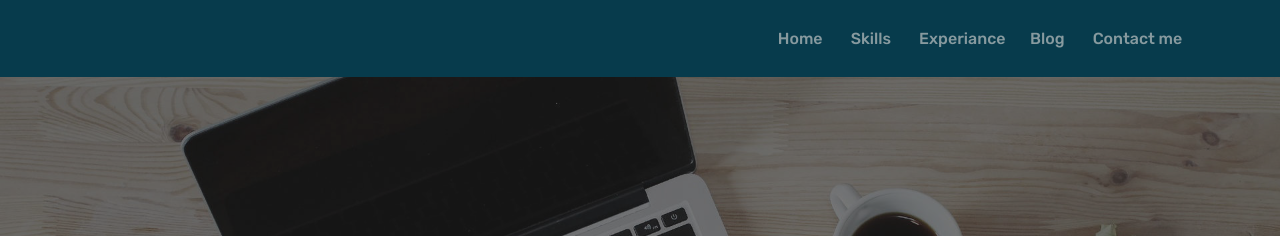
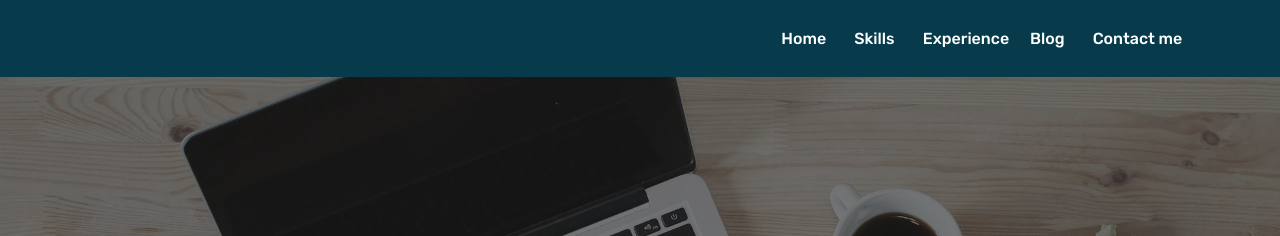
Before and after one commit to NehaParveen/nehaparveen, a plain HTML site: page index.html in a window 1280 px wide. Shown: the top 236 px of the page. Drawn offline with Linux system fonts and the light colour scheme.

Commit message:
create github pages

```diff
--- a/index.html
+++ b/index.html
@@ -45,17 +45,16 @@
         </div>
         <div class="collapse navbar-collapse" id="navbarSupportedContent">
             <ul class="navbar-nav nav-dropdown nav-right navbar-nav-top-padding" data-app-modern-menu="true"><li class="nav-item">
-                    <a class="nav-link link text-warning display-7" href="index.html">
+                    <a class="nav-link link text-white display-7" href="index.html">
                         Home &nbsp;</a>
-                </li><li class="nav-item"><a class="nav-link link text-warning display-7" href="index.html#services6-h">Skills &nbsp;</a></li><li class="nav-item"><a class="nav-link link text-warning display-7" href="index.html#timeline1-o">
-                        Experiance&nbsp;</a></li><li class="nav-item"><a class="nav-link link text-warning display-7" href="index.html#features15-z">
-                        Blog&nbsp;&nbsp;</a></li><li class="nav-item"><a class="nav-link link text-warning display-7" href="index.html#footer7-t">Contact me &nbsp;</a></li></ul>
+                </li><li class="nav-item"><a class="nav-link link text-white display-7" href="index.html#services6-h">Skills &nbsp;</a></li><li class="nav-item"><a class="nav-link link text-white display-7" href="index.html#timeline1-o">Experience</a></li><li class="nav-item"><a class="nav-link link text-white display-7" href="index.html#features15-z">
+                        Blog&nbsp;&nbsp;</a></li><li class="nav-item"><a class="nav-link link text-white display-7" href="index.html#footer7-t">Contact me &nbsp;</a></li></ul>
 
         </div>
     </nav>
 </section>
 
-<section class="engine"><a href="https://mobirise.info/z">best website templates</a></section><section class="header1 cid-rSsOdwvHbl mbr-fullscreen mbr-parallax-background" id="header16-10">
+<section class="engine"><a href="https://mobirise.info/h">create a web page</a></section><section class="header1 cid-rSsOdwvHbl mbr-fullscreen mbr-parallax-background" id="header16-10">
 
 
 
```
Also changed, not shown: 1 other file.
